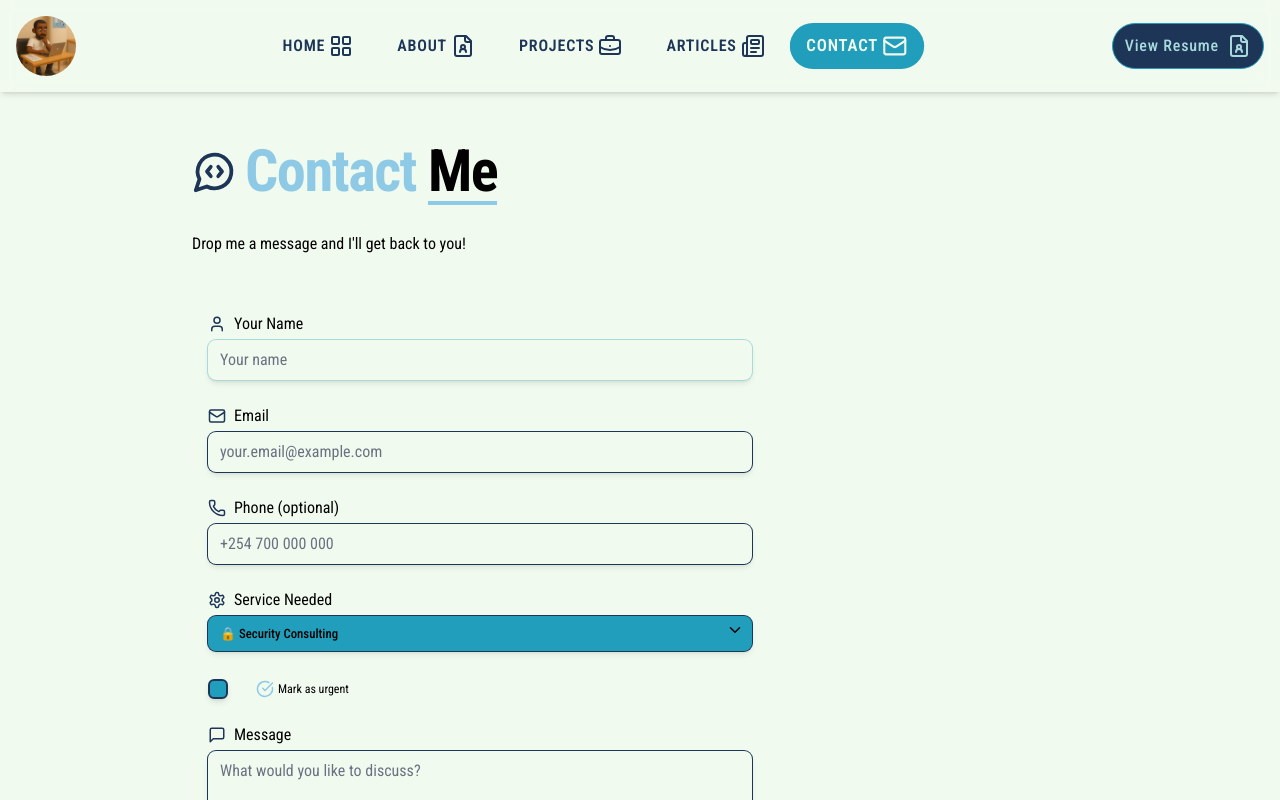
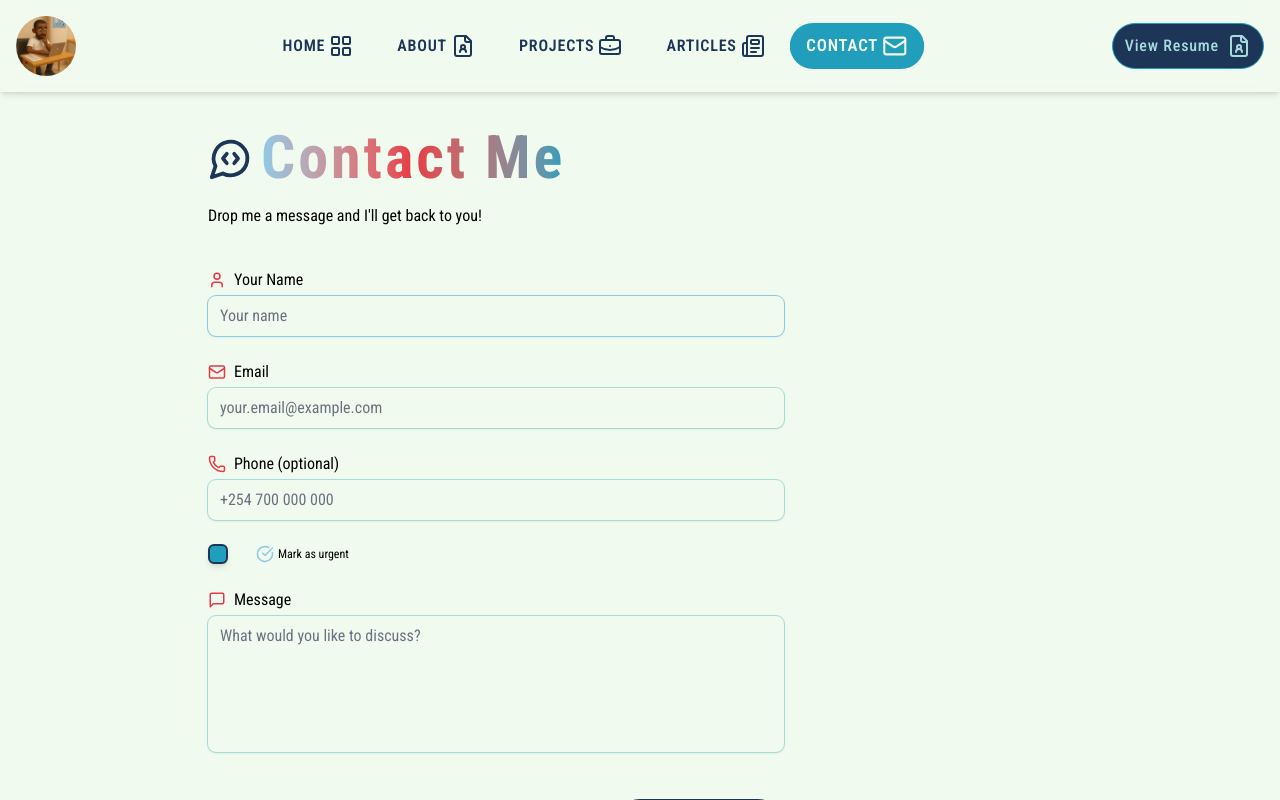
Before and after one commit to cmotanya/dev-portfolio, a Next.js app: page /contact in a window 1280 px wide. Shown: the top 800 px of the page. Built offline with nearby package versions, Linux system fonts and the light colour scheme.

Commit message:
refactor: Enhance Contact form styling and layout for improved user experience

```diff
--- a/app/contact/page.tsx
+++ b/app/contact/page.tsx
@@ -17,7 +17,6 @@ import {
   MessageSquare,
   Phone,
   Send,
-  Settings,
   User,
 } from "lucide-react";
 import React, { useEffect, useState } from "react";
@@ -180,18 +179,14 @@ function Contact() {
   const showForm = submissionStatus !== "limit_exceeded";
 
   return (
-    <section id="contact" className="mx-auto max-w-4xl">
+    <section id="contact" className="mx-auto max-w-4xl px-4">
       <div className="md:max-w-xl">
         <div className="relative mb-10">
           <Fade direction="left" cascade triggerOnce duration={300}>
             <div className="flex items-center gap-2 whitespace-nowrap">
               <MessageCircleCode size={45} className="text-primary shrink-0" />
-              <h1 className="text-[3.65rem] font-bold tracking-tight whitespace-nowrap">
-                <span className="text-accent">Contact </span>
-                <span className="relative">
-                  Me
-                  <span className="bg-accent absolute right-0 bottom-0 h-1 w-full" />
-                </span>
+              <h1 className="from-accent via-tertiary to-secondary bg-gradient-to-r bg-clip-text text-6xl font-bold tracking-wider text-transparent">
+                Contact Me
               </h1>
             </div>
 
@@ -263,12 +258,12 @@ function Contact() {
               method="post"
               onSubmit={handleSubmit(onSubmit)}
               noValidate
-              className="flex flex-col gap-4 p-4 md:gap-6"
+              className="flex flex-col gap-4 md:gap-6"
             >
               {/* Name Input Field */}
               <div className="space-y-1">
                 <label htmlFor="name" className="flex items-center gap-2">
-                  <User size={18} className="text-primary" />
+                  <User size={18} className="text-tertiary" />
                   Your Name
                 </label>
                 <div className="relative">
@@ -283,8 +278,8 @@ function Contact() {
                     aria-describedby="name-error"
                     autoFocus={true}
                     className={cn(
-                      "ring-primary focus:ring-accent-alt placeholder:text-secondary-text w-full rounded-lg px-3 py-2 shadow-md ring transition-all",
-                      errors.name ? "ring-error" : "focus:ring-accent-alt",
+                      "ring-accent-alt focus:ring-accent placeholder:text-secondary-text w-full rounded-lg px-3 py-2 shadow-sm ring transition-all",
+                      errors.name && "ring-error",
                       submissionStatus === "submitting"
                         ? "pointer-events-none"
                         : "",
@@ -296,7 +291,7 @@ function Contact() {
                     <span
                       id="name-error"
                       role="alert"
-                      className="text-error -mt-1 flex items-center gap-1 text-xs font-medium md:text-xs"
+                      className="text-error flex items-center gap-1 text-xs font-medium md:text-xs"
                     >
                       <AlertCircle size={14} />
                       {errors.name.message}
@@ -308,7 +303,7 @@ function Contact() {
               {/* Email Input Field */}
               <div className="space-y-1">
                 <label htmlFor="email" className="flex items-center gap-2">
-                  <Mail size={18} className="text-primary" />
+                  <Mail size={18} className="text-tertiary" />
                   Email
                 </label>
                 <div className="relative">
@@ -322,8 +317,8 @@ function Contact() {
                     placeholder="your.email@example.com"
                     autoComplete="email"
                     className={cn(
-                      "ring-primary focus:ring-accent-alt placeholder:text-secondary-text w-full rounded-lg px-3 py-2 shadow-md ring transition-all",
-                      errors.name ? "ring-error" : "focus:ring-accent-alt",
+                      "ring-accent-alt focus:ring-accent-alt placeholder:text-secondary-text w-full rounded-lg px-3 py-2 shadow-sm ring transition-all",
+                      errors.email && "ring-error",
                       submissionStatus === "submitting"
                         ? "pointer-events-none"
                         : "",
@@ -335,7 +330,7 @@ function Contact() {
                     <span
                       role="alert"
                       id="email-error"
-                      className="text-error -mt-1 flex items-center gap-1 text-sm font-medium md:text-xs"
+                      className="text-error flex items-center gap-1 text-sm font-medium md:text-xs"
                     >
                       <AlertCircle size={14} />
                       {errors.email.message}
@@ -347,7 +342,7 @@ function Contact() {
               {/* Mobile Input (optional) */}
               <div className="space-y-1">
                 <label htmlFor="mobile" className="flex items-center gap-2">
-                  <Phone size={18} className="text-primary" />
+                  <Phone size={18} className="text-tertiary" />
                   Phone (optional)
                 </label>
                 <div className="relative">
@@ -362,8 +357,8 @@ function Contact() {
                     title="Format: 700-000-000"
                     placeholder="+254 700 000 000"
                     className={cn(
-                      "ring-primary focus:ring-accent-alt placeholder:text-secondary-text w-full rounded-lg px-3 py-2 shadow-md ring transition-all",
-                      errors.name ? "ring-error" : "focus:ring-accent-alt",
+                      "ring-accent-alt focus:ring-accent-alt placeholder:text-secondary-text w-full rounded-lg px-3 py-2 shadow-sm ring transition-all",
+                      errors.mobile && "ring-error",
                       submissionStatus === "submitting"
                         ? "pointer-events-none"
                         : "",
@@ -382,57 +377,6 @@ function Contact() {
                     </span>
                   </Fade>
                 )}
-              </div>
-
-              {/* Service Type  */}
-              <div className="relative space-y-1">
-                <label
-                  htmlFor="serviceType"
-                  className="flex items-center gap-2"
-                >
-                  <Settings size={18} className="text-primary" />
-                  Service Needed
-                </label>
-                <select
-                  {...register("serviceType")}
-                  name="serviceType"
-                  id="serviceType"
-                  aria-invalid={errors.serviceType ? "true" : "false"}
-                  aria-describedby="service-type-error"
-                  className={cn(
-                    "ring-primary bg-secondary text-xs-sm focus:ring-accent-alt w-full appearance-none rounded-lg px-3 py-2 font-medium shadow-md ring transition-all",
-                    errors.name ? "ring-error" : "focus:ring-accent-alt",
-                    submissionStatus === "submitting"
-                      ? "pointer-events-none"
-                      : "",
-                  )}
-                >
-                  <option value="" disabled>
-                    Select a service...
-                  </option>
-                  <option value="security">🔒 Security Consulting</option>
-                  <option value="networking">🌐 Networking Solutions</option>
-                  <option value="support">🛠️ Ongoing Support</option>
-                  <option value="other">Other (please specify)</option>
-                </select>
-
-                {/* custom down arrow */}
-                <span className="pointer-event-none absolute top-1/2 right-2">
-                  <svg
-                    width="18"
-                    height="18"
-                    fill="none"
-                    stroke="currentColor"
-                    strokeWidth="2"
-                    viewBox="0 0 24 24"
-                  >
-                    <path
-                      d="M6 9l6 6 6-6"
-                      strokeLinecap="round"
-                      strokeLinejoin="round"
-                    />
-                  </svg>
-                </span>
               </div>
 
               {/* Urgent checkbox */}
@@ -488,7 +432,7 @@ function Contact() {
               {/* Message textarea field */}
               <div className="space-y-1">
                 <label htmlFor="textarea" className="flex items-center gap-2">
-                  <MessageSquare size={18} className="text-primary" />
+                  <MessageSquare size={18} className="text-tertiary" />
                   Message
                 </label>
                 <div className="relative">
@@ -502,8 +446,8 @@ function Contact() {
                     aria-describedby="textarea-error"
                     placeholder="What would you like to discuss?"
                     className={cn(
-                      "ring-primary focus:ring-accent-alt placeholder:text-secondary-text w-full resize-none rounded-lg px-3 py-2 shadow-md ring transition-all",
-                      errors.name ? "ring-error" : "focus:ring-accent-alt",
+                      "ring-accent-alt focus:ring-accent-alt placeholder:text-secondary-text w-full resize-none rounded-lg px-3 py-2 shadow-sm ring transition-all",
+                      errors.textarea && "ring-error",
                       submissionStatus === "submitting"
                         ? "pointer-events-none"
                         : "",
@@ -515,7 +459,7 @@ function Contact() {
                     <span
                       role="alert"
                       id="textarea-error"
-                      className="text-error -mt-2 flex items-center gap-1 text-sm font-medium md:text-xs"
+                      className="text-error -mt-1 flex items-center gap-1 text-sm font-medium md:text-xs"
                     >
                       <AlertCircle size={14} />
                       {errors.textarea.message}
@@ -533,12 +477,8 @@ function Contact() {
                   isDelayAfterSuccess
                 }
                 className={cn(
-                  "disabled:bg-primary/50 disabled:text-text/40 relative mt-4 inline-flex cursor-pointer items-center justify-center gap-2 rounded-full p-3.5 uppercase transition-all duration-200 ease-in-out hover:-translate-y-1 disabled:translate-0 md:ml-auto",
-                  isSubmitting
-                    ? "bg-primary/50"
-                    : Object.keys(errors).length > 0 || isDelayAfterSuccess
-                      ? "bg-primary/50 cursor-not-allowed select-none"
-                      : "bg-button text-button-text",
+                  "disabled:bg-primary/40 bg-primary text-background disabled:text-secondary-text relative mt-4 inline-flex cursor-pointer items-center justify-center gap-2 rounded-full p-3.5 uppercase transition-all duration-200 ease-in-out hover:-translate-y-1 disabled:translate-0 disabled:cursor-not-allowed md:ml-auto",
+                  isSubmitting && "bg-primary/40 text-secondary-text",
                 )}
               >
                 {submissionStatus === "submitting" ? (
```
